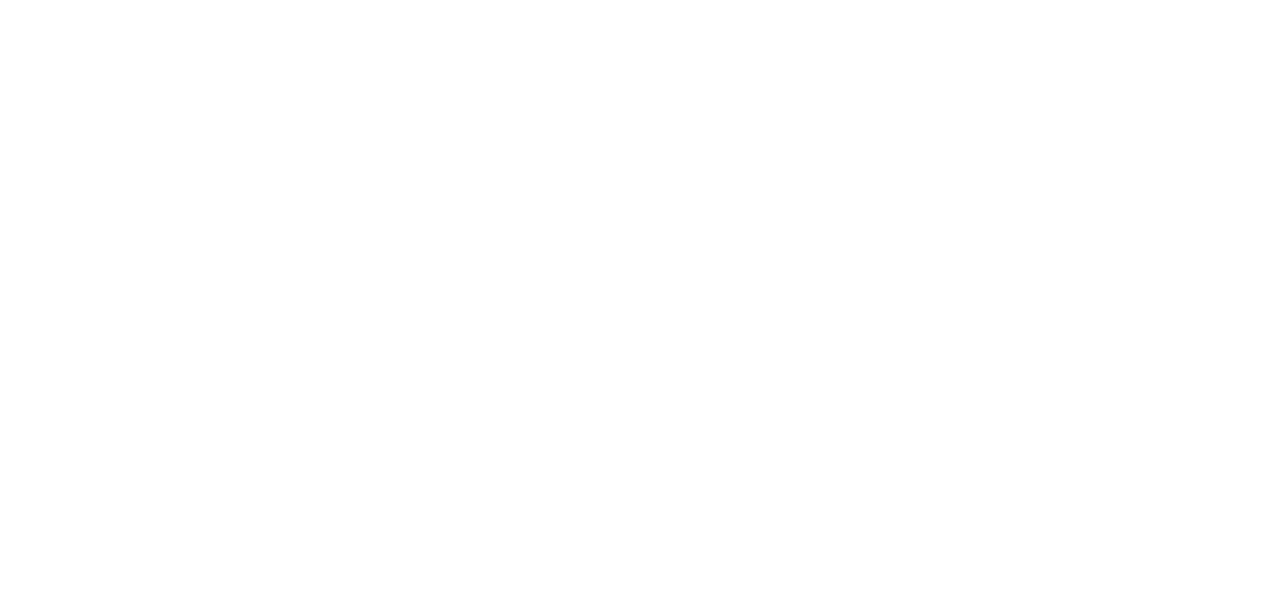
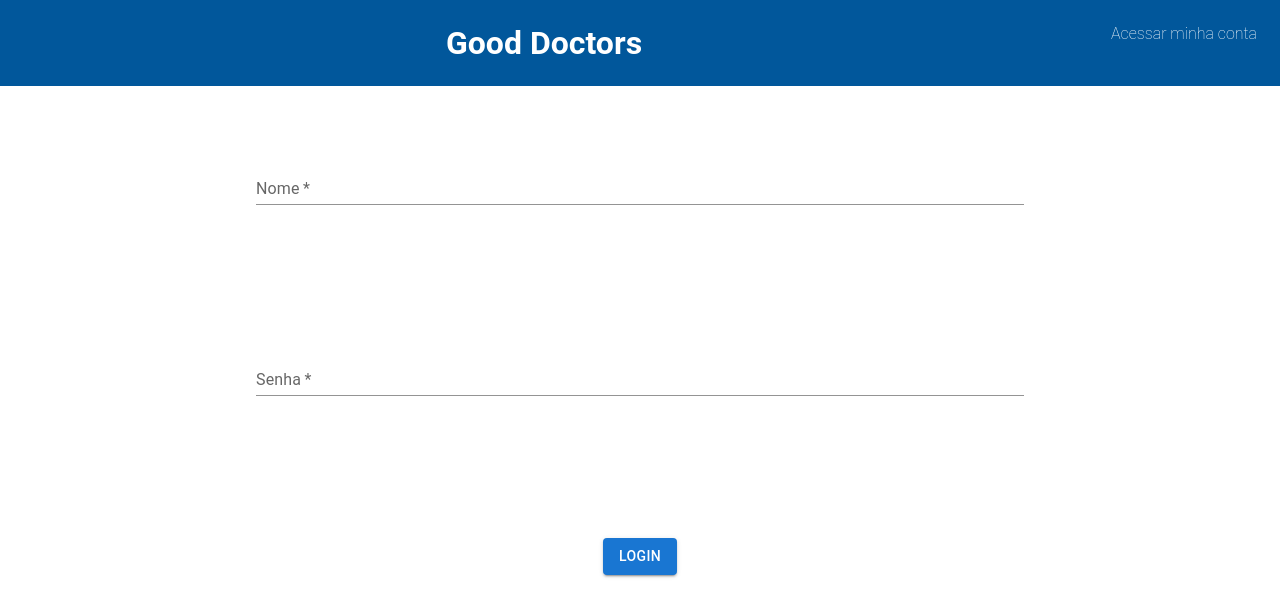
Before and after one commit to Gabriel-de-Carvalho/goodDoctors-Front, a React (Create React App) app: page /signIn in a window 1280 px wide. Before the commit this address had no page. Shown: the top 616 px of the page. Built offline with nearby package versions, Linux system fonts and the light colour scheme.

Commit message:
adicionando component de login

```diff
--- a/src/App.js
+++ b/src/App.js
@@ -6,9 +6,26 @@
 import Listing from './components/Listing/Listing';
 import { BrowserRouter, Routes, Route} from "react-router-dom";
 import DoctorPage from './components/DoctorPage/DoctorPage';
+import { UserContext, user } from './session/user-context';
+import { useState } from 'react';
+import SignIn from './components/SignIn/SignIn';
 
 function App() {
+    const [userLogged, setUserLogged] = useState(user);
+    const [isUserLogged, setIsUserLogged] = useState(false);
+
+    function updateUser(user){
+      if(isUserLogged){
+        setUserLogged(user)
+        setIsUserLogged(true);
+      } else {
+        setUserLogged({})
+        setIsUserLogged(false)
+      }
+    }
+
   return (
+    <UserContext.Provider value={{user: userLogged, isLogged: isUserLogged, setUser: updateUser}}>
     <BrowserRouter basename={process.env.PUBLIC_URL}>
       <Routes>
         <Route path="/" exact element={<Search/>}/>
@@ -16,8 +33,10 @@
         <Route path="/signup" exact element={<SignUp/>} />
         <Route path="/signupPacient" exat element={<SignUpPacient/>}/>
         <Route path="/doctorPage" exact element={<DoctorPage/>}/>
+        <Route path="/signIn" exact element={<SignIn/>}/>
       </Routes>
     </BrowserRouter>
+    </UserContext.Provider>
   );
 }
 
--- a/src/components/Header/Header.css
+++ b/src/components/Header/Header.css
@@ -5,6 +5,8 @@
     font-family: 'Roboto', sans-serif;
     font-weight: 200;
     margin: 0;
-    text-align: center;
+    justify-items: center;
+    grid-template-columns: 85% 15%;
     padding: 3vh 0;
+    display: grid;
 }
--- a/src/components/Header/Header.js
+++ b/src/components/Header/Header.js
@@ -1,14 +1,30 @@
-import React from 'react'
+import React, { useContext } from 'react'
 import "./Header.css"
+import { Avatar } from '@mui/material'
+import { UserContext } from '../../session/user-context'
+import { useNavigate } from 'react-router-dom'
+
 
 export default function Header() {
+    const user = useContext(UserContext)
+    const navigate = useNavigate()
+
+    function navigateSignInPage(){
+        navigate("/signIn")
+    }
+
     const style = {
+        marginLeft: "20%",
         margin:0
     }
 
     return(
         <div className="main-header">
              <h1 style={style}>Good Doctors</h1>
+             <div classname="user-header">
+
+                { user.isLogged ? <span>oi</span> : <span onClick={navigateSignInPage}>Acessar minha conta</span> }
+             </div>
         </div>
     )
 }
--- /dev/null
+++ b/src/components/SignIn/SignIn.css
@@ -0,0 +1,9 @@
+.main-signIn{
+    display: flex;
+    justify-content: center;
+    align-items: center;
+    text-align: center;
+    min-height: 70vh;
+    margin: 0 20vw 0;
+    flex-wrap: wrap;
+}
--- /dev/null
+++ b/src/components/SignIn/SignIn.js
@@ -0,0 +1,45 @@
+import { TextField, Button } from "@mui/material"
+import React, {useState, useContext} from "react"
+import { UserContext } from "../../session/user-context"
+import Header from "../Header/Header"
+import "./SignIn.css"
+import API from "../../client/Client";
+
+
+export default function SignIn() {
+    const [userInfo, setUserInfo] = useState({})
+    const userSession = useContext(UserContext)
+
+    async function logInUser(){
+        const newUserInfo = await API.get("/loginPatient", {data: userInfo})
+        console.log(newUserInfo)
+    }
+
+
+    return (
+
+        <div>
+            <Header/>
+            <div className="main-signIn">
+
+            <TextField
+                fullWidth
+                required
+                id="name"
+                label="Nome"
+                type="search"
+                variant="standard"
+            />
+            <TextField
+                fullWidth
+                required
+                id="password"
+                label="Senha"
+                type="password"
+                variant="standard"
+            />
+            <Button  variant="contained" onClick={ () => logInUser()}>Login</Button>
+            </div>
+        </div>
+    )
+}
--- /dev/null
+++ b/src/session/user-context.js
@@ -0,0 +1,26 @@
+import React from "react"
+export const user = {
+        "_id": "62814d14bc76ee2bc724b51f",
+        "name": "Sammara Beserra",
+        "age": "1997-11-01T00:00:00.000Z",
+        "cpf": "071760804278",
+        "email": "sammarra@gmail.com",
+        "zipCode": "58428-795",
+        "city": "Campina Grande",
+        "street": "Rodrigues alves",
+        "number": "1663",
+        "adress": "Universitario",
+        "phone": "83 98151-0181",
+        "createdAt": "2022-05-15T18:57:24.015Z",
+        "updatedAt": "2022-05-15T18:57:24.015Z",
+        "__v": 0
+
+}
+
+ export const UserContext = React.createContext(
+     {
+         userLogged: user,
+         isLogged: false,
+         setUser: () => {}
+        }
+ )
```
